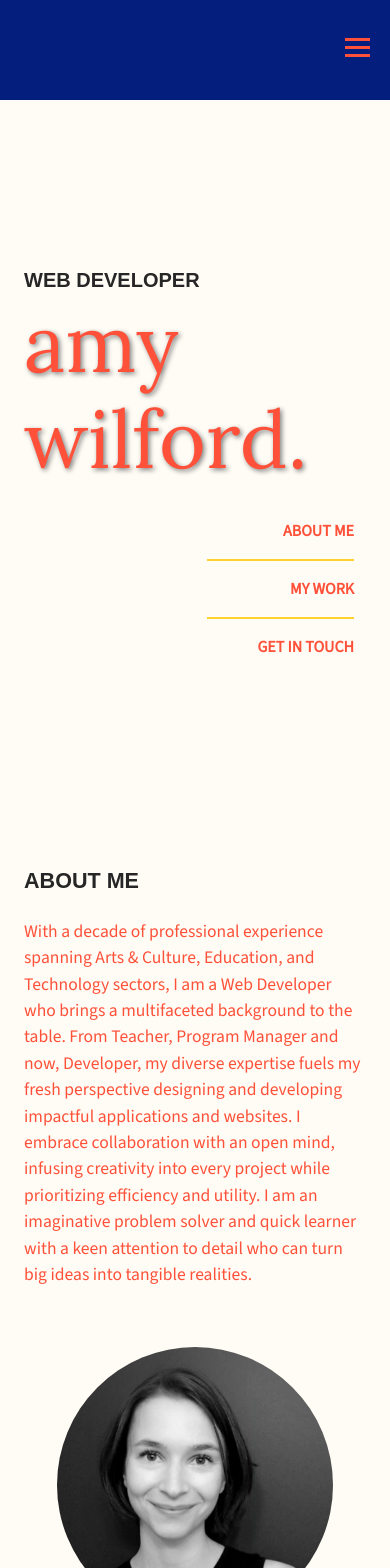
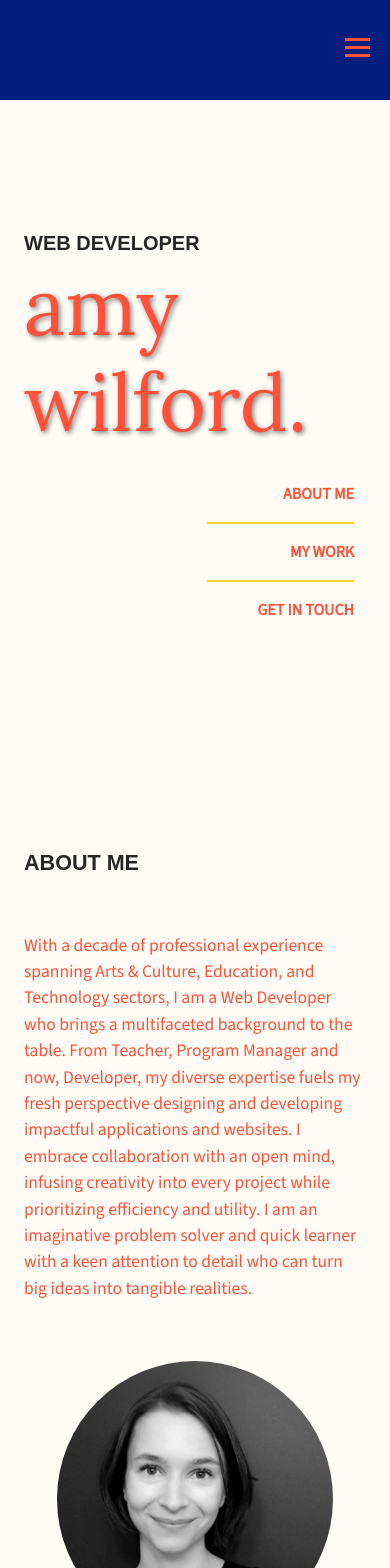
Before and after one commit to AmyWilford/aw-portflio, a React (Create React App) app: page / in a window 390 px wide. Shown: the top 1568 px of the page. Built offline with nearby package versions, Linux system fonts and the light colour scheme; a web font is replaced by a local one.

Commit message:
adjusted layout of sections for responsive navigation

```diff
--- a/src/components/About.js
+++ b/src/components/About.js
@@ -5,7 +5,7 @@ import resume from "../assets/AmyWilford-WebDeveloper-Resume.pdf";
 export default function About() {
   return (
     <section id="about" className="ps-4 pe-4">
-      <h4 className="text-uppercase my-4 fw-bold">about me</h4>
+      <h4 className="text-uppercase py-5 fw-bold">about me</h4>
 
       <div className="row d-flex align-items-center justify-content-center">
         <div className="col-md-7 col-12">
--- a/src/components/Nav.js
+++ b/src/components/Nav.js
@@ -10,7 +10,10 @@ const Navbar = () => {
 
   useEffect(() => {
     const handleOutsideClick = (event) => {
-      if (navbarRef.current && !navbarRef.current.contains(event.target)) {
+      if (
+        (navbarRef.current && !navbarRef.current.contains(event.target)) ||
+        event.target.classList.contains("nav-item")
+      ) {
         setIsMobileNavOpen(false);
       }
     };
@@ -28,13 +31,19 @@ const Navbar = () => {
       <div className={`navbar-links ${isMobileNavOpen ? "open" : ""}`}>
         <ul>
           <li>
-            <a href="#about">About</a>
+            <a className="nav-item" href="#about">
+              About
+            </a>
           </li>
           <li>
-            <a href="#portfolio">Portfolio</a>
+            <a className="nav-item" href="#portfolio">
+              Portfolio
+            </a>
           </li>
           <li>
-            <a href="#contact">Contact</a>
+            <a className="nav-item" href="#contact">
+              Contact
+            </a>
           </li>
         </ul>
       </div>
--- a/src/components/Portfolio.js
+++ b/src/components/Portfolio.js
@@ -7,7 +7,7 @@ export default function Portfolio({ projects }) {
       <section id="portfolio" className="ps-4 pe-4">
         <div className="row d-flex align-items-center">
           <div className="col-sm-3 order-sm-1 order-2">
-            <h4 className="text-uppercase my-4 fw-bold">my work:</h4>
+            <h4 className="text-uppercase pt-5 pb-4 fw-bold">my work:</h4>
           </div>
           <div className="col-sm-9 order-sm-2 order-1">
             <hr className="section-divider"></hr>
@@ -20,9 +20,7 @@ export default function Portfolio({ projects }) {
               className=" col-lg-4 col-md-6 col-12 d-flex flex-column align-content-center justify-content-between px-3 mb-5 text-center"
             >
               <div>
-                <a  href={project.url}
-                    target="_blank"
-                    rel="noreferrer">
+                <a href={project.url} target="_blank" rel="noreferrer">
                   <img
                     className="project-image img-fluid"
                     src={project.src}
--- a/src/components/styles/Banner.css
+++ b/src/components/styles/Banner.css
@@ -39,9 +39,9 @@
 }
 @media (max-width: 576px) {
     .banner-container {
-        height: 100vh;
+        height: 95vh;
         padding-left: 1.5rem;
-        padding-top: 5rem;
+        padding-top: 3rem;
     }
     .banner-main-text h1{
         font-size: 5rem;
```
